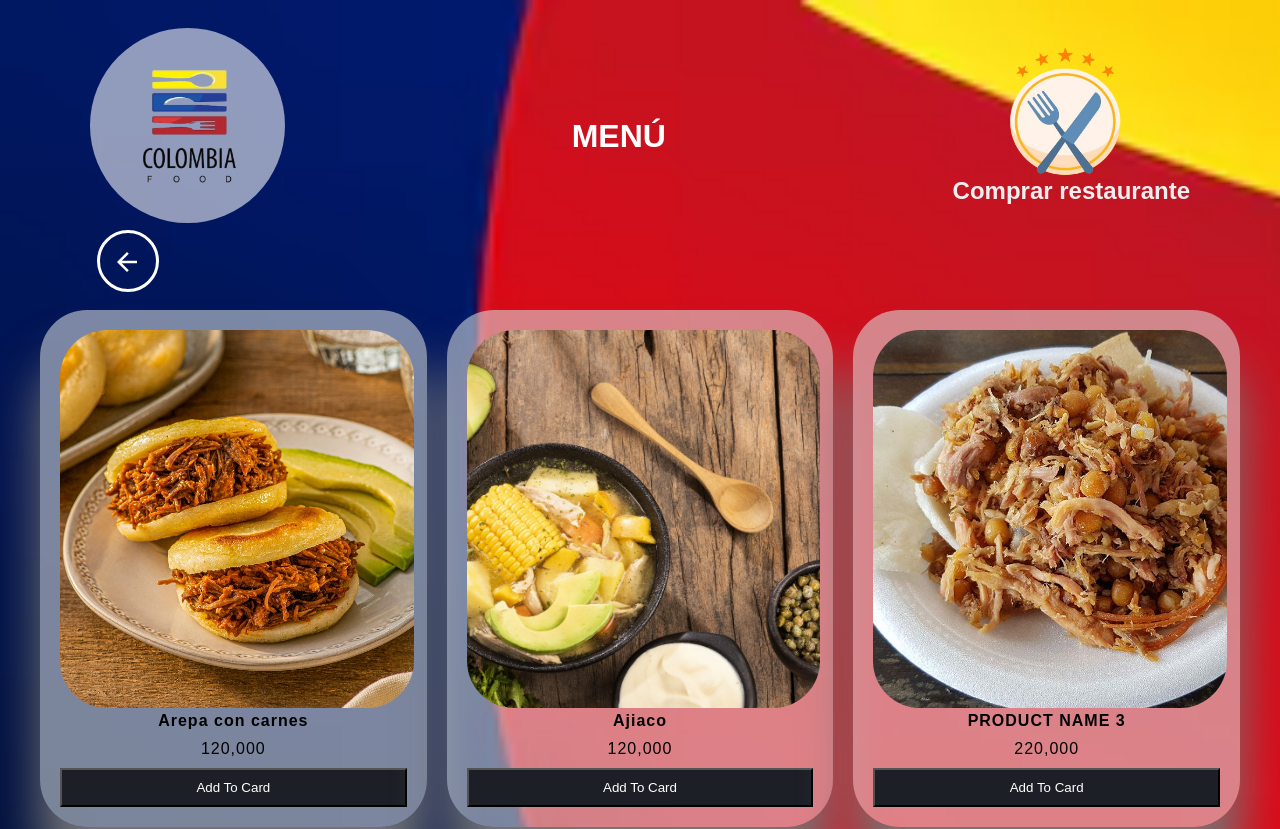
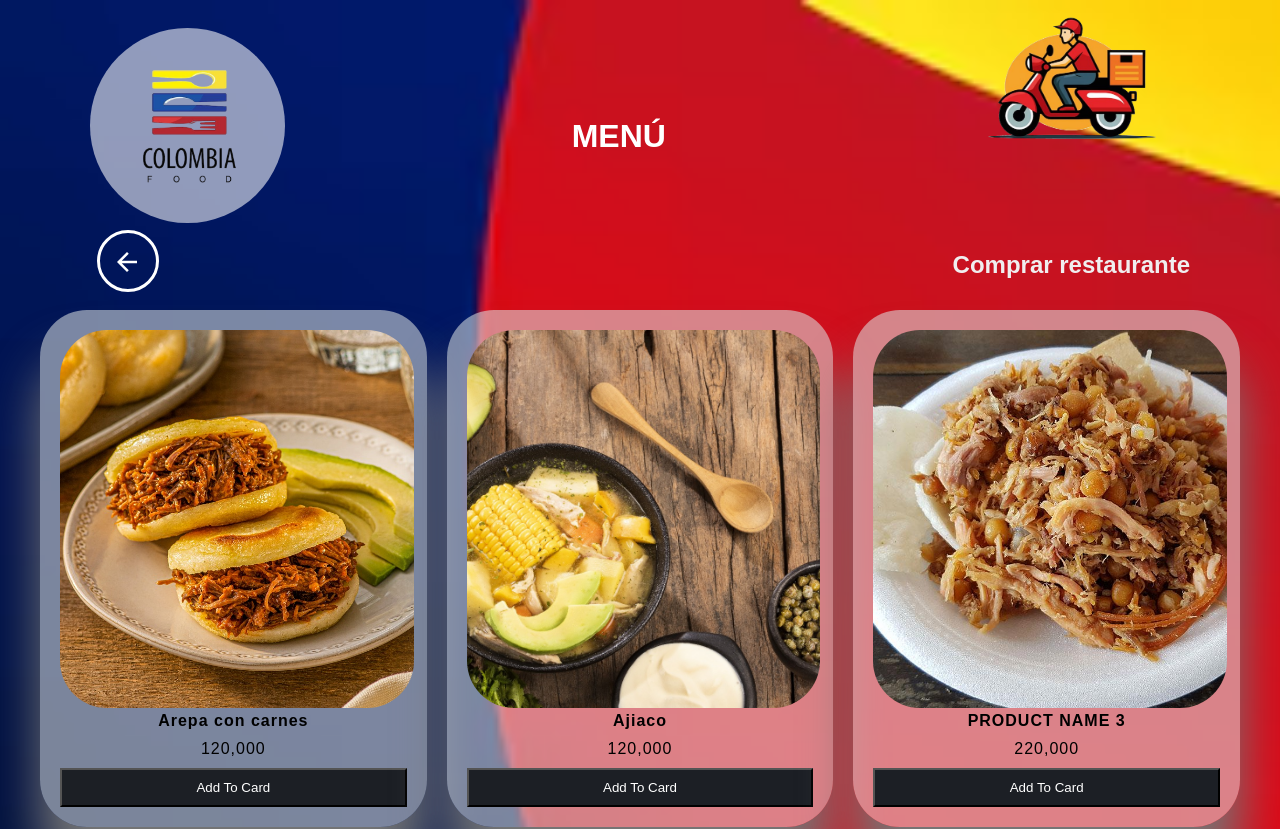
Before and after one commit to SoftWerb/VIVADECOLOMBIA, a plain HTML site: page abu.html in a window 1280 px wide. Shown: the top 829 px of the page. Drawn offline with Linux system fonts and the light colour scheme.

Commit message:
Update abu.html

```diff
--- a/abu.html
+++ b/abu.html
@@ -45,7 +45,7 @@
 
             <h1>MENÚ</h1>
             <div class="shopping">
-                <img src="img/set-flat-design-catering-logos_23-2149004638-Photoroom.png">
+                <img src="img/DOMICILIO.png">
                 <h2>Comprar restaurante</h2>
             </div>
 
```
